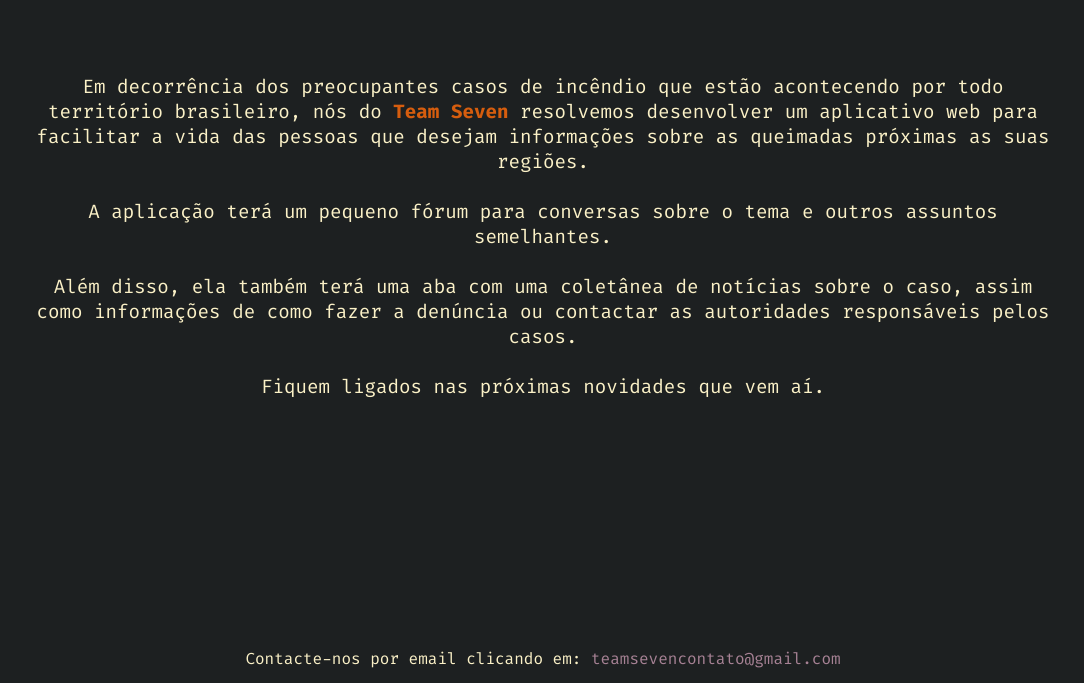
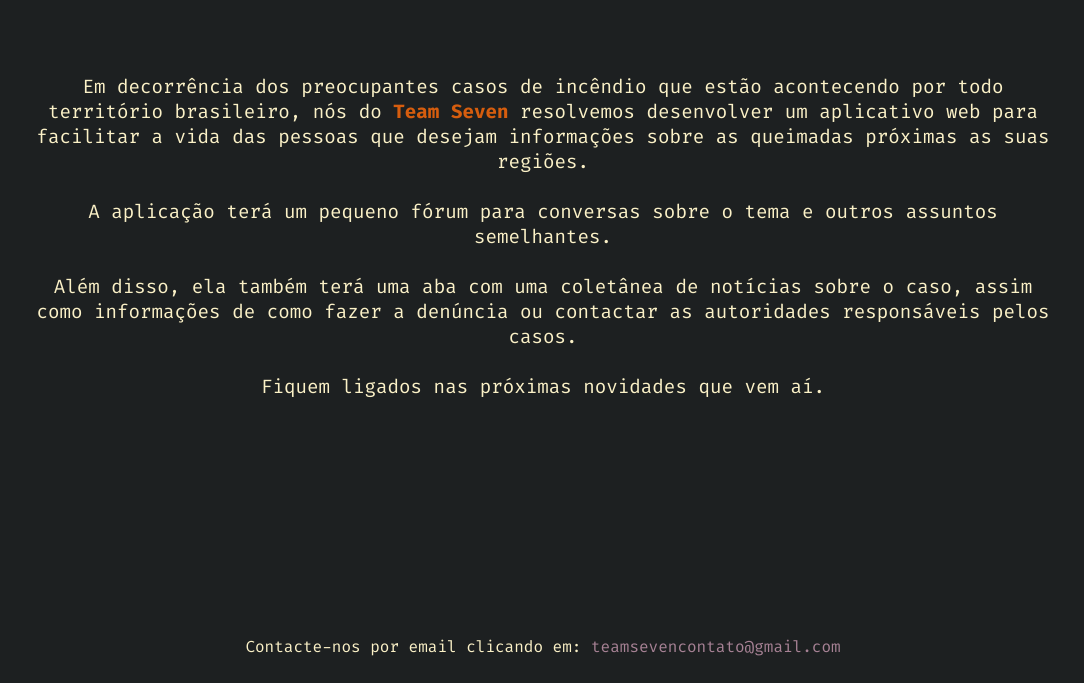
Before and after one commit to pecodigos/sos-queimadas-banner, a plain HTML site: page index.html in a window 1280 px wide. Shown: the part 117-800 px from the top of the page, without its empty margins (97-1181 px from the left). Drawn offline with Linux system fonts and the light colour scheme.

Commit message:
Utilizando flexbox para corrigir o footer

```diff
--- a/assets/styles.css
+++ b/assets/styles.css
@@ -22,6 +22,10 @@ body {
     color: var(--text-color);
     font-family: var(--primary-font);
     font-weight: 400;
+    min-height: 100vh;
+
+    display: flex;
+    flex-direction: column;
 }
 
 .navigation-bar {
@@ -61,12 +65,14 @@ body {
     display: flex;
     padding: 2% 10%;
     flex-direction: column;
+    flex-grow: 1;
 }
 
 .about-container {
     display: flex;
     padding: 0 10%;
     flex-direction: column;
+    flex-grow: 1;
 }
 
 .first-paragraph {
@@ -80,20 +86,10 @@ body {
 }
 
 .footer {
-    position: absolute;
-    left: 50%;
-    transform: translate(-50%, -5%);
-    bottom: 0;
-}
-
-.footer_text {
     position: relative;
-    padding-bottom: 2%;
+    padding: 2%;
     text-align: center;
-}
-
-.footer_bottom {
-    bottom: 0;
+    margin-top: auto;
 }
 
 .email {
--- a/index.html
+++ b/index.html
@@ -23,7 +23,7 @@
             <br><br>Fiquem ligados nas próximas novidades que vem aí.
         </p>
     </section>
-    <footer class="footer footer_bottom">
+    <footer class="footer">
         <p class="footer_text">Contacte-nos por email clicando em: <a class="email" href="mailto:teamsevencontato@gmail.com" onclick="window.open(this.href, '_blank'); return false;">teamsevencontato@gmail.com</a></p>
     </footer>
 
```
